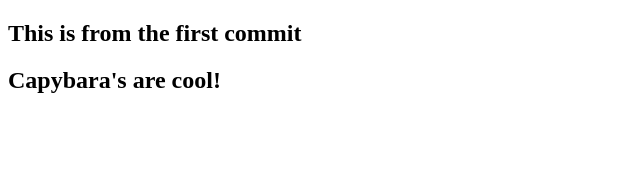
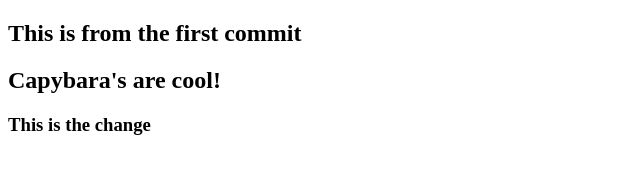
Before and after one commit to In2formation/git-learning-V2, a plain HTML site: page index.html in a window 1280 px wide. Shown: the whole page, without its empty margins (0-640 px from the left). Drawn offline with Linux system fonts and the light colour scheme.

Commit message:
This is exercise 2

```diff
--- a/index.html
+++ b/index.html
@@ -12,5 +12,6 @@
 
     <!--Added within the Adrian branch-->
     <h2>Capybara's are cool!</h2>
+    <h3>This is the change</h3>
 </body>
 </html>
```
